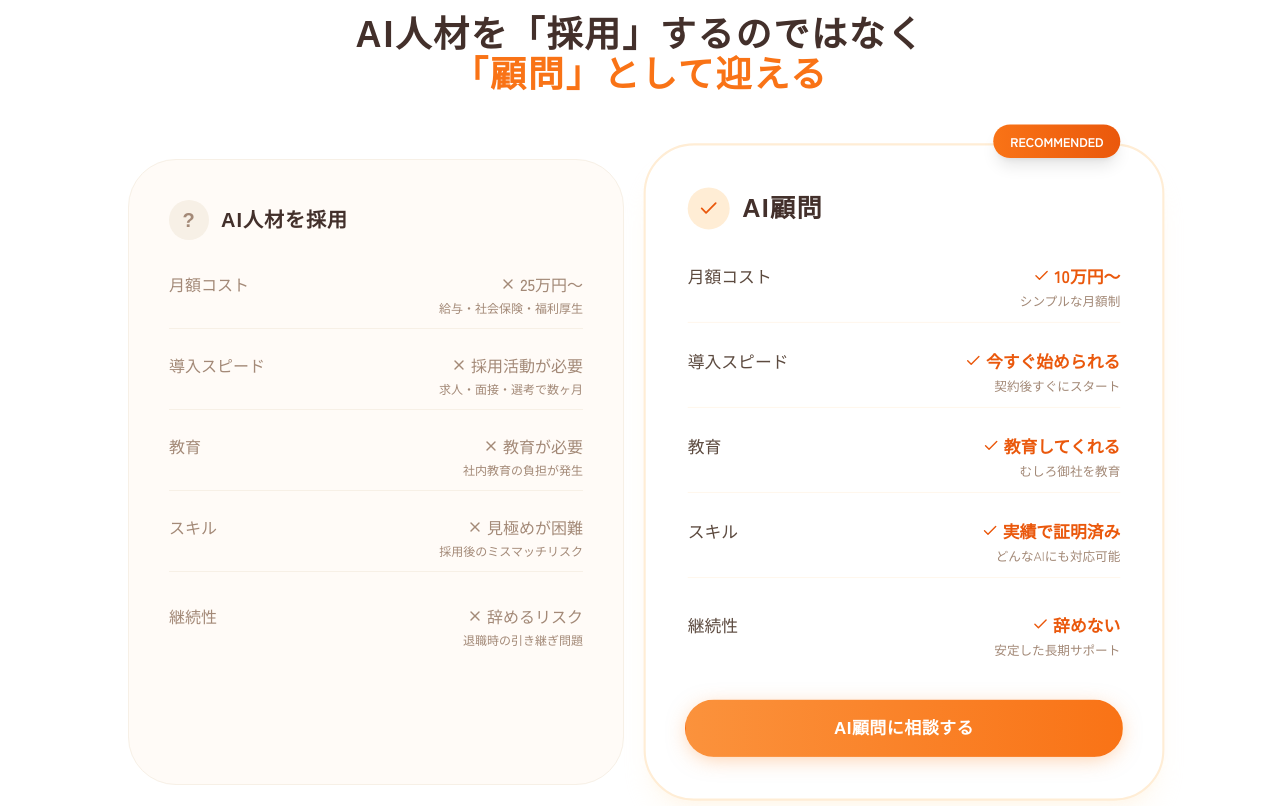
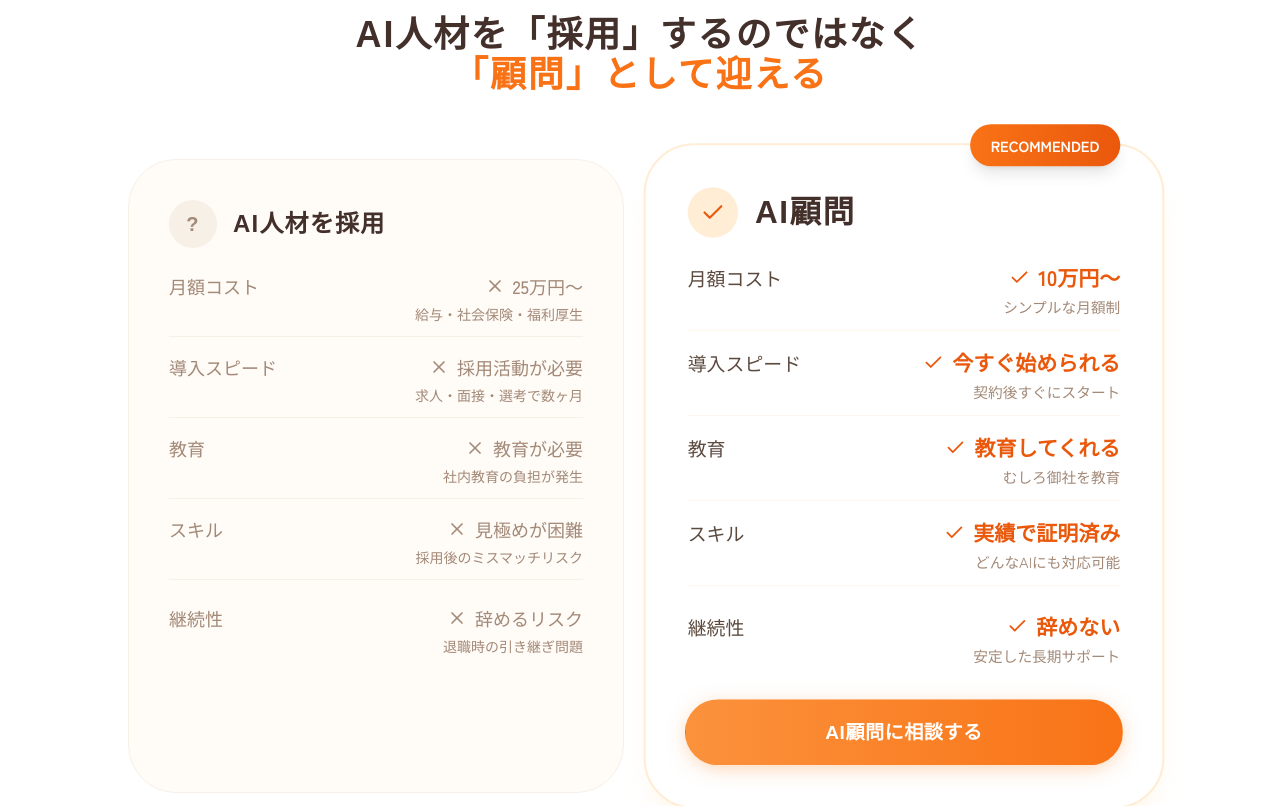
Before and after one commit to shunsuke-tnk/ai-komon-lp, a React (Vite) app: page / in a window 1280 px wide. Shown: the part 7840-8646 px from the top of the page. Built offline with nearby package versions, Linux system fonts and the light colour scheme; a web font is replaced by a local one.

Commit message:
比較表サイズ調整

```diff
--- a/App.tsx
+++ b/App.tsx
@@ -611,96 +611,96 @@ const App: React.FC = () => {
 
           <div className="grid md:grid-cols-2 gap-8 items-stretch">
             {/* 採用カード */}
-            <div className="p-10 rounded-[3rem] border border-base-200 bg-base-50 text-text-muted">
-              <h3 className="font-bold text-xl mb-8 flex items-center gap-3 font-rounded">
-                <div className="w-10 h-10 rounded-full bg-base-200 flex items-center justify-center text-text-muted">?</div>
+            <div className="p-8 md:p-10 rounded-[3rem] border border-base-200 bg-base-50 text-text-muted">
+              <h3 className="font-bold text-2xl mb-6 flex items-center gap-4 font-rounded">
+                <div className="w-12 h-12 rounded-full bg-base-200 flex items-center justify-center text-text-muted text-xl">?</div>
                 AI人材を採用
               </h3>
-              <ul className="space-y-6">
+              <ul className="space-y-4 text-lg">
                 <li className="border-b border-base-200 pb-3">
                   <div className="flex justify-between mb-1">
                     <span>月額コスト</span>
-                    <span className="font-medium flex items-center gap-1"><X className="w-4 h-4 text-base-300" />25万円〜</span>
+                    <span className="font-medium flex items-center gap-2"><X className="w-5 h-5 text-base-300" />25万円〜</span>
                   </div>
-                  <p className="text-xs text-right">給与・社会保険・福利厚生</p>
+                  <p className="text-sm text-right">給与・社会保険・福利厚生</p>
                 </li>
                 <li className="border-b border-base-200 pb-3">
                   <div className="flex justify-between mb-1">
                     <span>導入スピード</span>
-                    <span className="font-medium flex items-center gap-1"><X className="w-4 h-4 text-base-300" />採用活動が必要</span>
+                    <span className="font-medium flex items-center gap-2"><X className="w-5 h-5 text-base-300" />採用活動が必要</span>
                   </div>
-                  <p className="text-xs text-right">求人・面接・選考で数ヶ月</p>
+                  <p className="text-sm text-right">求人・面接・選考で数ヶ月</p>
                 </li>
                 <li className="border-b border-base-200 pb-3">
                   <div className="flex justify-between mb-1">
                     <span>教育</span>
-                    <span className="font-medium flex items-center gap-1"><X className="w-4 h-4 text-base-300" />教育が必要</span>
+                    <span className="font-medium flex items-center gap-2"><X className="w-5 h-5 text-base-300" />教育が必要</span>
                   </div>
-                  <p className="text-xs text-right">社内教育の負担が発生</p>
+                  <p className="text-sm text-right">社内教育の負担が発生</p>
                 </li>
                 <li className="border-b border-base-200 pb-3">
                   <div className="flex justify-between mb-1">
                     <span>スキル</span>
-                    <span className="font-medium flex items-center gap-1"><X className="w-4 h-4 text-base-300" />見極めが困難</span>
+                    <span className="font-medium flex items-center gap-2"><X className="w-5 h-5 text-base-300" />見極めが困難</span>
                   </div>
-                  <p className="text-xs text-right">採用後のミスマッチリスク</p>
+                  <p className="text-sm text-right">採用後のミスマッチリスク</p>
                 </li>
                 <li className="pt-2">
                   <div className="flex justify-between mb-1">
                     <span>継続性</span>
-                    <span className="font-medium flex items-center gap-1"><X className="w-4 h-4 text-base-300" />辞めるリスク</span>
+                    <span className="font-medium flex items-center gap-2"><X className="w-5 h-5 text-base-300" />辞めるリスク</span>
                   </div>
-                  <p className="text-xs text-right">退職時の引き継ぎ問題</p>
+                  <p className="text-sm text-right">退職時の引き継ぎ問題</p>
                 </li>
               </ul>
             </div>
 
             {/* AI顧問カード */}
-            <div className="p-10 rounded-[3rem] border-2 border-primary-100 bg-white shadow-xl shadow-primary-100/30 relative transform md:scale-105">
-              <div className="absolute -top-5 right-10 bg-gradient-to-r from-primary-500 to-primary-600 text-white text-xs font-bold px-4 py-2 rounded-full shadow-lg">RECOMMENDED</div>
-              <h3 className="font-bold text-2xl text-text-heading mb-8 flex items-center gap-3 font-rounded">
-                <div className="w-10 h-10 rounded-full bg-primary-100 flex items-center justify-center text-primary-600"><Check size={20} /></div>
+            <div className="p-8 md:p-10 rounded-[3rem] border-2 border-primary-100 bg-white shadow-xl shadow-primary-100/30 relative transform md:scale-105">
+              <div className="absolute -top-5 right-10 bg-gradient-to-r from-primary-500 to-primary-600 text-white text-sm font-bold px-5 py-2.5 rounded-full shadow-lg">RECOMMENDED</div>
+              <h3 className="font-bold text-3xl text-text-heading mb-6 flex items-center gap-4 font-rounded">
+                <div className="w-12 h-12 rounded-full bg-primary-100 flex items-center justify-center text-primary-600"><Check size={24} /></div>
                 AI顧問
               </h3>
-              <ul className="space-y-6">
+              <ul className="space-y-4 text-lg">
                 <li className="border-b border-primary-50 pb-3">
                   <div className="flex justify-between items-center mb-1">
                     <span className="text-text-body">月額コスト</span>
-                    <span className="font-bold text-primary-600 flex items-center gap-1"><Check className="w-4 h-4" />10万円〜</span>
+                    <span className="font-bold text-primary-600 flex items-center gap-2 text-xl"><Check className="w-5 h-5" />10万円〜</span>
                   </div>
-                  <p className="text-xs text-right text-text-muted">シンプルな月額制</p>
+                  <p className="text-sm text-right text-text-muted">シンプルな月額制</p>
                 </li>
                 <li className="border-b border-primary-50 pb-3">
                   <div className="flex justify-between mb-1">
                     <span className="text-text-body">導入スピード</span>
-                    <span className="font-bold text-primary-600 flex items-center gap-1"><Check className="w-4 h-4" />今すぐ始められる</span>
+                    <span className="font-bold text-primary-600 flex items-center gap-2 text-xl"><Check className="w-5 h-5" />今すぐ始められる</span>
                   </div>
-                  <p className="text-xs text-right text-text-muted">契約後すぐにスタート</p>
+                  <p className="text-sm text-right text-text-muted">契約後すぐにスタート</p>
                 </li>
                 <li className="border-b border-primary-50 pb-3">
                   <div className="flex justify-between mb-1">
                     <span className="text-text-body">教育</span>
-                    <span className="font-bold text-primary-600 flex items-center gap-1"><Check className="w-4 h-4" />教育してくれる</span>
+                    <span className="font-bold text-primary-600 flex items-center gap-2 text-xl"><Check className="w-5 h-5" />教育してくれる</span>
                   </div>
-                  <p className="text-xs text-right text-text-muted">むしろ御社を教育</p>
+                  <p className="text-sm text-right text-text-muted">むしろ御社を教育</p>
                 </li>
                 <li className="border-b border-primary-50 pb-3">
                   <div className="flex justify-between mb-1">
                     <span className="text-text-body">スキル</span>
-                    <span className="font-bold text-primary-600 flex items-center gap-1"><Check className="w-4 h-4" />実績で証明済み</span>
+                    <span className="font-bold text-primary-600 flex items-center gap-2 text-xl"><Check className="w-5 h-5" />実績で証明済み</span>
                   </div>
-                  <p className="text-xs text-right text-text-muted">どんなAIにも対応可能</p>
+                  <p className="text-sm text-right text-text-muted">どんなAIにも対応可能</p>
                 </li>
                 <li className="pt-2">
                   <div className="flex justify-between mb-1">
                     <span className="text-text-body">継続性</span>
-                    <span className="font-bold text-primary-600 flex items-center gap-1"><Check className="w-4 h-4" />辞めない</span>
+                    <span className="font-bold text-primary-600 flex items-center gap-2 text-xl"><Check className="w-5 h-5" />辞めない</span>
                   </div>
-                  <p className="text-xs text-right text-text-muted">安定した長期サポート</p>
+                  <p className="text-sm text-right text-text-muted">安定した長期サポート</p>
                 </li>
               </ul>
-              <div className="mt-10 text-center">
-                <Button className="w-full" variant="primary" onClick={scrollToContact}>AI顧問に相談する</Button>
+              <div className="mt-8 text-center">
+                <Button className="w-full text-lg py-4" variant="primary" onClick={scrollToContact}>AI顧問に相談する</Button>
               </div>
             </div>
           </div>
```
